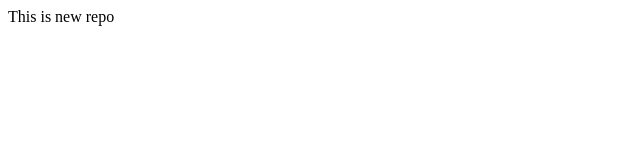
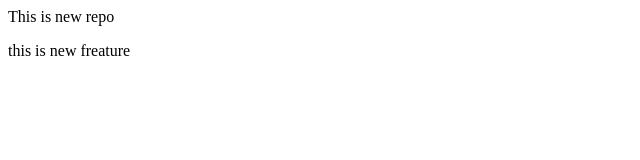
Before and after one commit to MuhammadTaha156/localrepo, a plain HTML site: page index.html in a window 1280 px wide. Shown: the whole page, without its empty margins (0-640 px from the left). Drawn offline with Linux system fonts and the light colour scheme.

Commit message:
add new branch name:freature

```diff
--- a/index.html
+++ b/index.html
@@ -1 +1,2 @@
 <p>This is new repo</p>
+<p>this is new freature</p>
```
